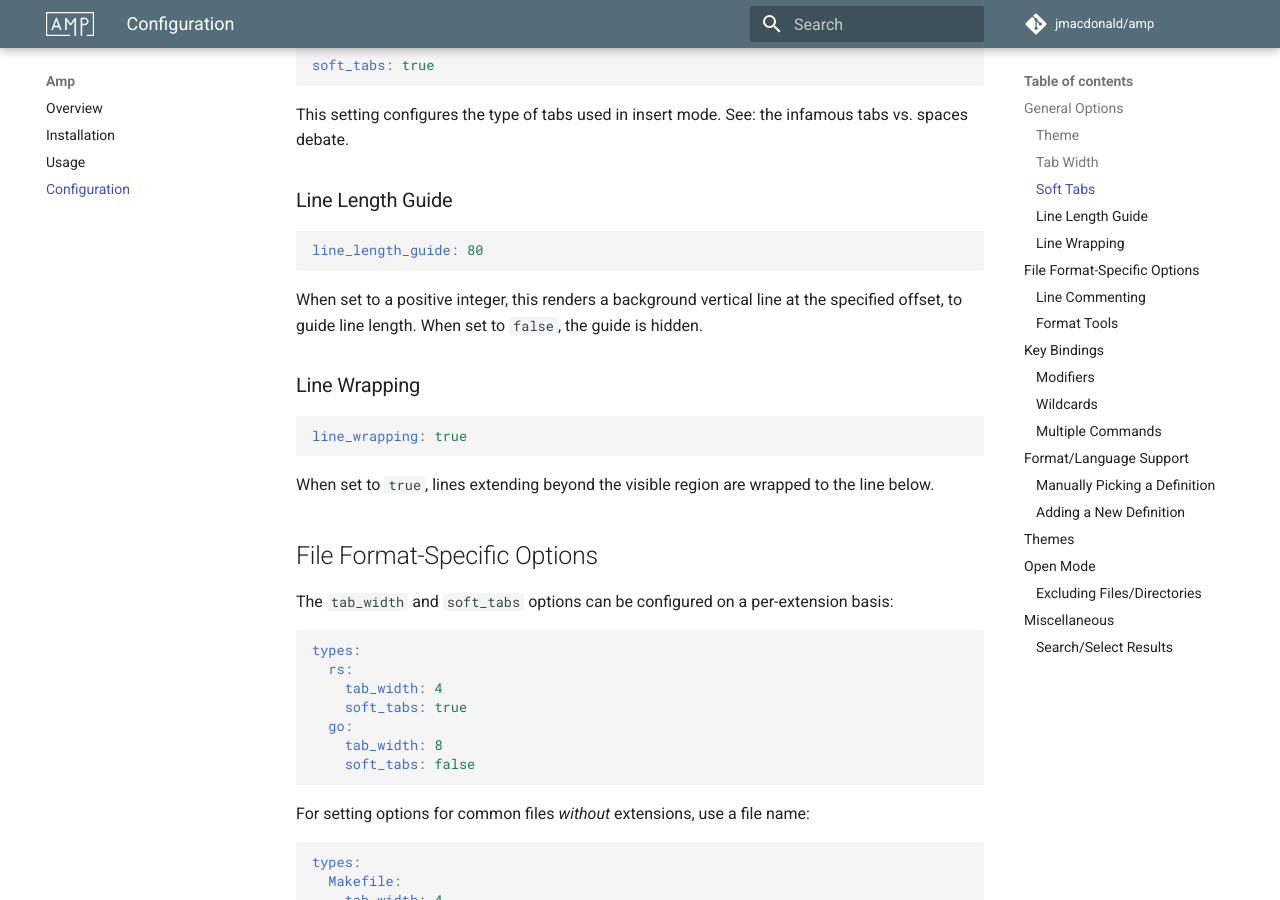
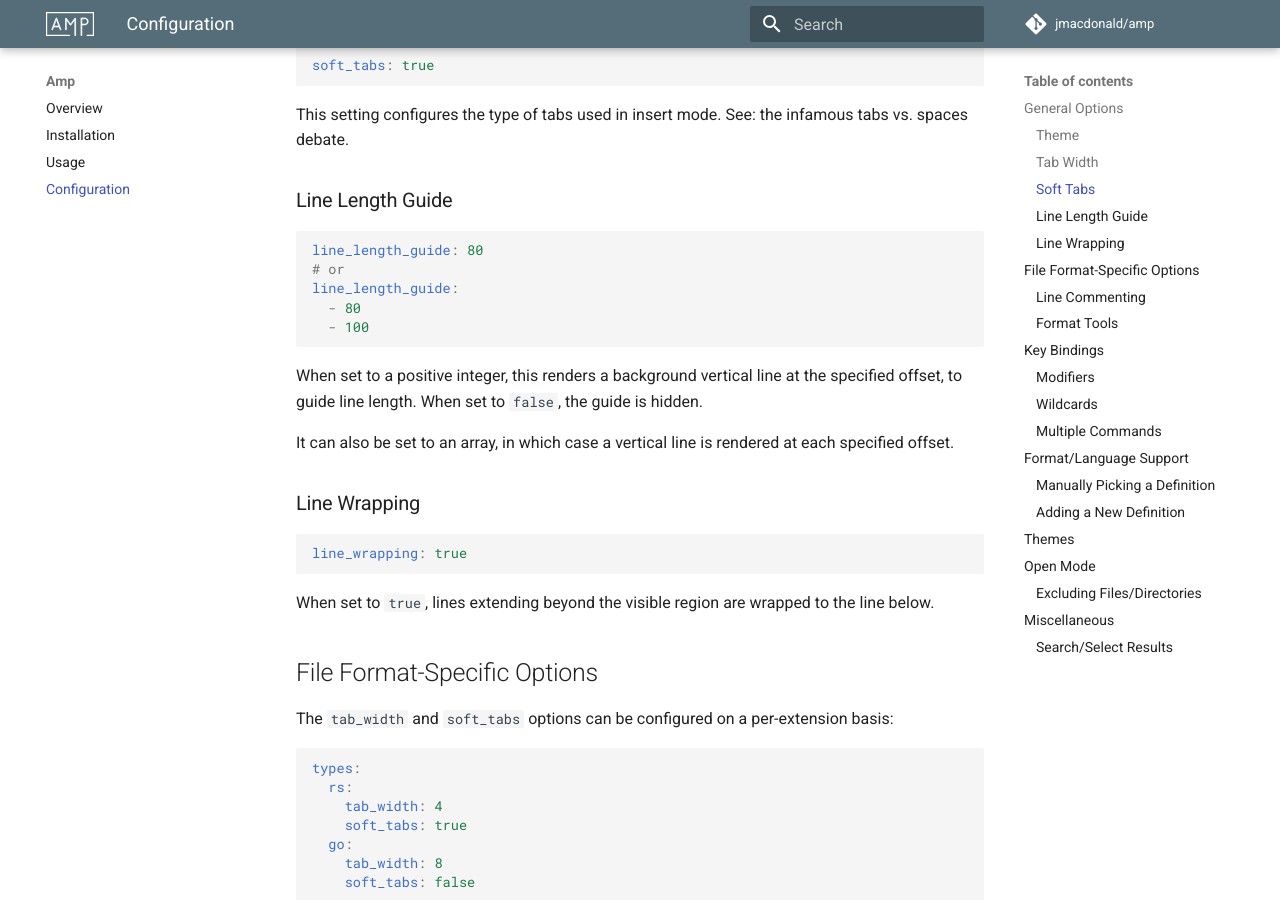
Before and after one commit to jmacdonald/amp, an MkDocs documentation site: the page built from documentation/pages/configuration.md, in a window 1280 px wide and 900 px high, scrolled down 987 px. Built offline with MkDocs 1.6.1 and Material for MkDocs 9.7.7, drawn with Linux system fonts in a browser that asks for light colours; comment, search, counter and statistics services are not loaded.

Commit message:
Document new multiple line length guides configuration
Signed-off-by: Christoph Heiss <christoph@c8h4.io>

````diff
--- a/documentation/pages/configuration.md
+++ b/documentation/pages/configuration.md
@@ -44,10 +44,15 @@ See: the infamous tabs vs. spaces debate.
 
 ```yaml
 line_length_guide: 80
+# or
+line_length_guide:
+  - 80
+  - 100
 ```
 
 When set to a positive integer, this renders a background vertical line at the specified offset, to guide line length. When set to `false`, the guide is hidden.
 
+It can also be set to an array, in which case a vertical line is rendered at each specified offset.
 
 ### Line Wrapping
 
````
